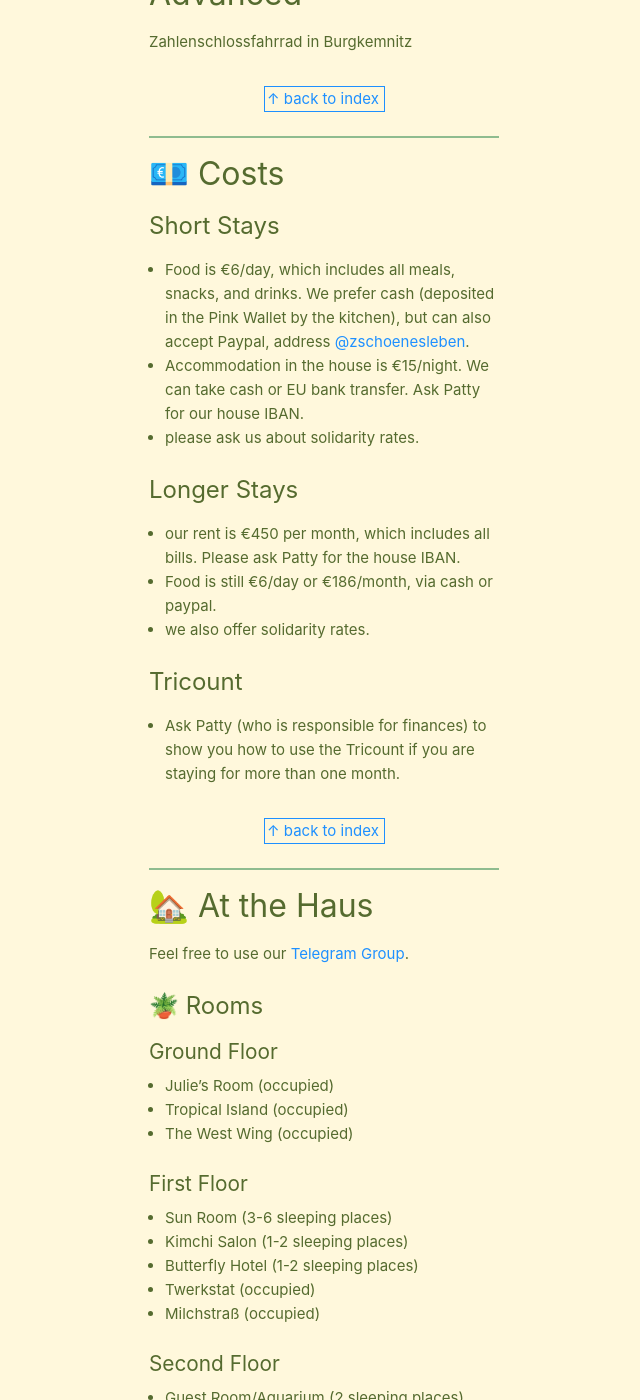
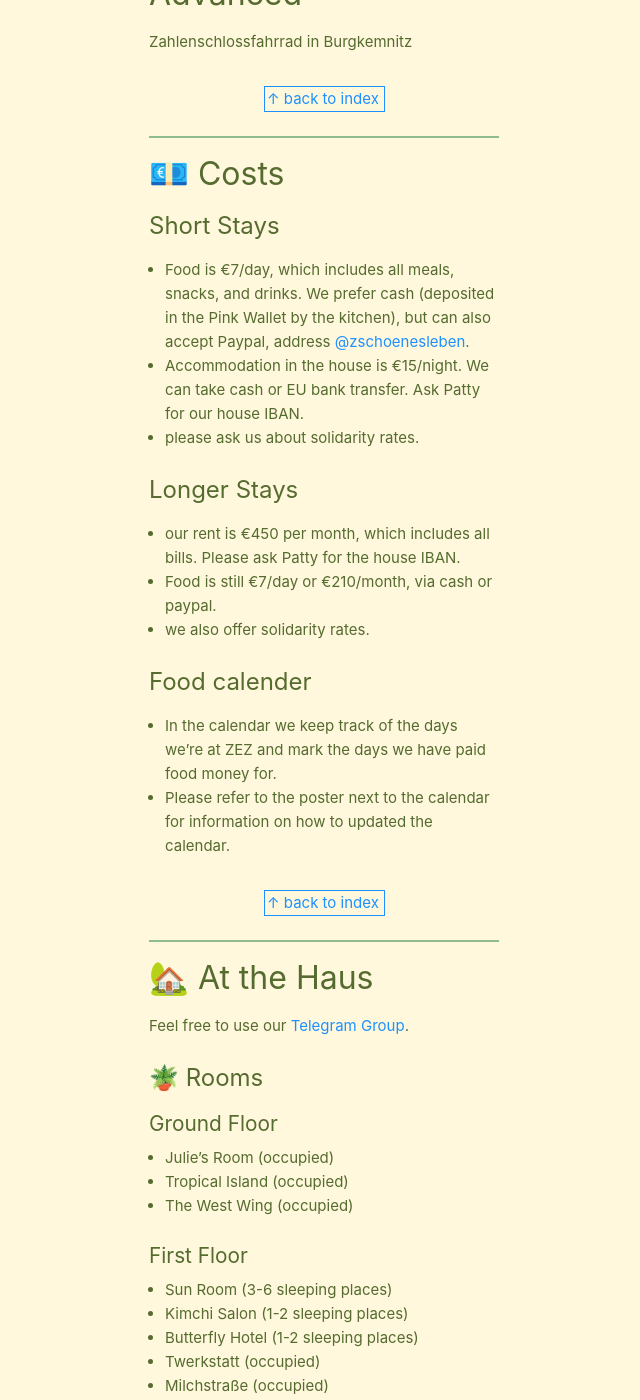
Before and after one commit to zezhaus/how-to, a Jekyll site: the page built from index.md, in a window 1280 px wide and 1400 px high, scrolled down 2640 px. Shown: the whole window, without its empty margins (316-956 px from the left). Built offline with Jekyll 4.4.1, drawn with Linux system fonts in a browser that asks for light colours; some of the changed text lies outside the part shown.

Commit message:
Heating times, laundry, food

```diff
--- a/index.md
+++ b/index.md
@@ -69,17 +69,18 @@
 ## 💶 Costs {#costs}
 
 ### Short Stays
-- Food is €6/day, which includes all meals, snacks, and drinks. We prefer cash (deposited in the Pink Wallet by the kitchen), but can also accept Paypal, address [@zschoenesleben](https://paypal.me/zschoenesleben).
+- Food is €7/day, which includes all meals, snacks, and drinks. We prefer cash (deposited in the Pink Wallet by the kitchen), but can also accept Paypal, address [@zschoenesleben](https://paypal.me/zschoenesleben).
 - Accommodation in the house is €15/night. We can take cash or EU bank transfer. Ask Patty for our house IBAN.
 - please ask us about solidarity rates.
 
 ### Longer Stays
 - our rent is €450 per month, which includes all bills. Please ask Patty for the house IBAN.
-- Food is still €6/day or €186/month, via cash or paypal.
+- Food is still €7/day or €210/month, via cash or paypal.
 - we also offer solidarity rates.
 
-### Tricount
-- Ask Patty (who is responsible for finances) to show you how to use the Tricount if you are staying for more than one month.
+### Food calender
+- In the calendar we keep track of the days we're at ZEZ and mark the days we have paid food money for.
+- Please refer to the poster next to the calendar for information on how to updated the calendar.
 
 <a class="toplink" href="#index">&uarr; back to index</a>
 
@@ -100,8 +101,8 @@
 - Sun Room (3-6 sleeping places)
 - Kimchi Salon (1-2 sleeping places)
 - Butterfly Hotel (1-2 sleeping places)
-- Twerkstat (occupied)
-- Milchstraß (occupied)
+- Twerkstatt (occupied)
+- Milchstraße (occupied)
 
 #### Second Floor
 - Guest Room/Aquarium (2 sleeping places)
@@ -174,8 +175,8 @@
 
 ### 🥵 Heating {#heating}
 - Hot water should always be available throughout the day. It is being produced during these times: 8:30-11:30, 14-14:20, and 19-22.
-- Currently the heating is set to run from **8 - 11**, and again from **19-22:30**
-- When a room is heated with heaters, keep the door closed
+- Currently the heating is **off**
+- To heat a room, leave the door open to let the woodburing heat in
 - When a room is not in use, turn down the thermostat and close the door
 - Thermostat numbers determine at what temperature the valve is being closed, so turning it to a higher number does not heat your room more quickly.
 - Home heating centre, accessible on our home wifi [http://homeassistant.local:8123](http://homeassistant.local:8123)
@@ -184,7 +185,7 @@
 
 ### 🧺 Laundry {#laundry}
 
-- There are 2 machines in the basement in the boiler room. Go to the basement and take two doors on your right hand side
+- There is a laundry machine in the basement in the boiler room. Go to the basement and take two doors on your right hand side
 - It's better to use too little than too much detergent (bad for machine and your laundry). Aim for 1-2 shots.
 - Leave the tray and door open after use for ventilation in the machines
 - Please dry laundry on a drying rack in a heated room or outside
```
